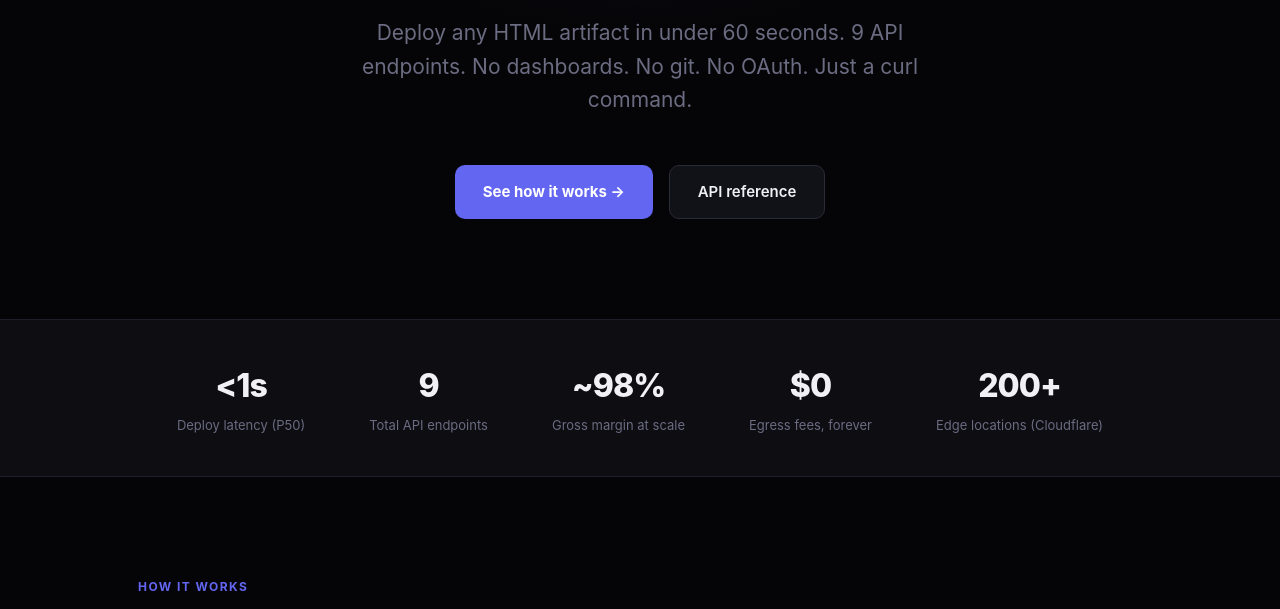
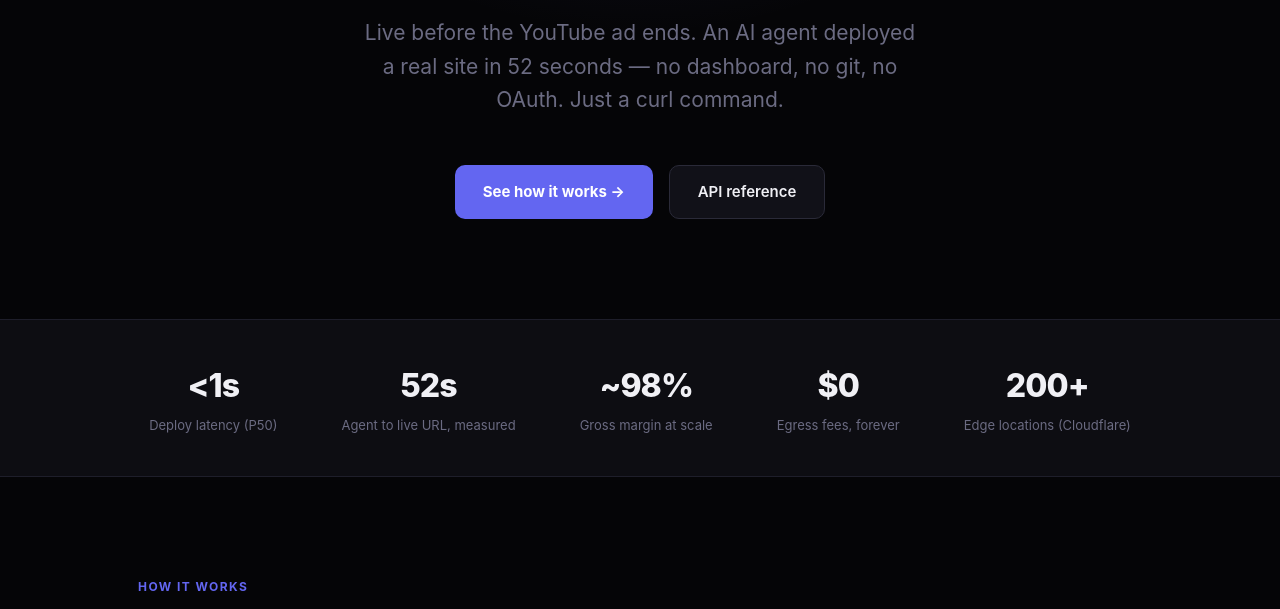
Before and after one commit to samratjha96/itslive, a website: page landing/index.html in a window 1280 px wide. Shown: the part 440-1049 px from the top of the page. Drawn offline with Linux system fonts and the light colour scheme.

Commit message:
feat(landing): 52s YouTube tagline, measured stat in hero

```diff
--- a/landing/index.html
+++ b/landing/index.html
@@ -4,7 +4,7 @@
   <meta charset="UTF-8">
   <meta name="viewport" content="width=device-width, initial-scale=1.0">
   <title>ItsLive — Web hosting for AI agents</title>
-  <meta name="description" content="Deploy any web artifact from an AI agent in under 60 seconds. 9 API endpoints. No dashboards. No git. No OAuth.">
+  <meta name="description" content="An AI agent deployed a live website in 52 seconds — faster than a YouTube ad. 9 API endpoints. No dashboards. No git. No OAuth.">
   <style>
     *, *::before, *::after { box-sizing: border-box; margin: 0; padding: 0; }
 
@@ -301,7 +301,7 @@
 <section class="hero">
   <div class="badge"><span class="badge-dot"></span> Now in public beta</div>
   <h1>Web hosting<br>for AI agents.</h1>
-  <p class="hero-sub">Deploy any HTML artifact in under 60 seconds. 9 API endpoints. No dashboards. No git. No OAuth. Just a curl command.</p>
+  <p class="hero-sub">Live before the YouTube ad ends. An AI agent deployed a real site in 52 seconds — no dashboard, no git, no OAuth. Just a curl command.</p>
   <div class="hero-buttons">
     <a class="btn-primary" href="#how">See how it works →</a>
     <a class="btn-secondary" href="#api">API reference</a>
@@ -311,7 +311,7 @@
 <!-- STATS -->
 <div class="stats-bar">
   <div class="stat"><div class="stat-value">&lt;1s</div><div class="stat-label">Deploy latency (P50)</div></div>
-  <div class="stat"><div class="stat-value">9</div><div class="stat-label">Total API endpoints</div></div>
+  <div class="stat"><div class="stat-value">52s</div><div class="stat-label">Agent to live URL, measured</div></div>
   <div class="stat"><div class="stat-value">~98%</div><div class="stat-label">Gross margin at scale</div></div>
   <div class="stat"><div class="stat-value">$0</div><div class="stat-label">Egress fees, forever</div></div>
   <div class="stat"><div class="stat-value">200+</div><div class="stat-label">Edge locations (Cloudflare)</div></div>
```
